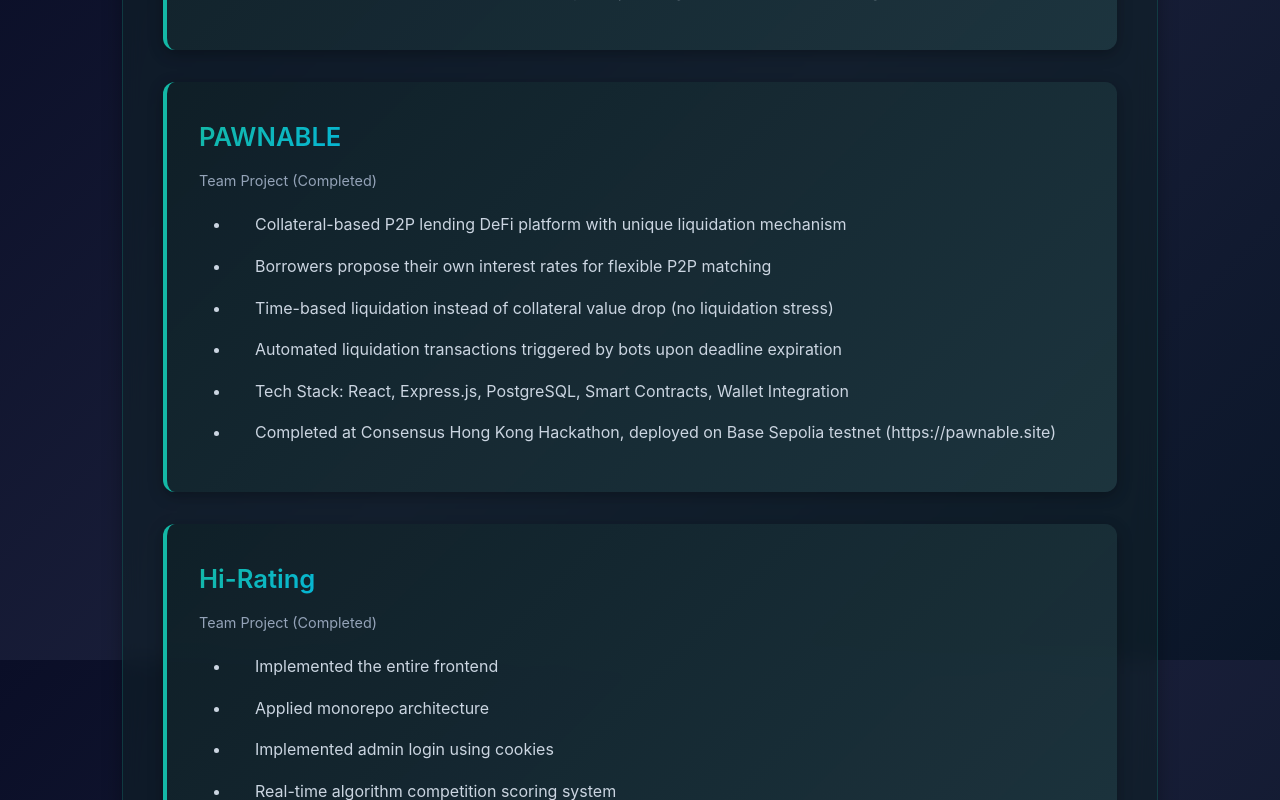
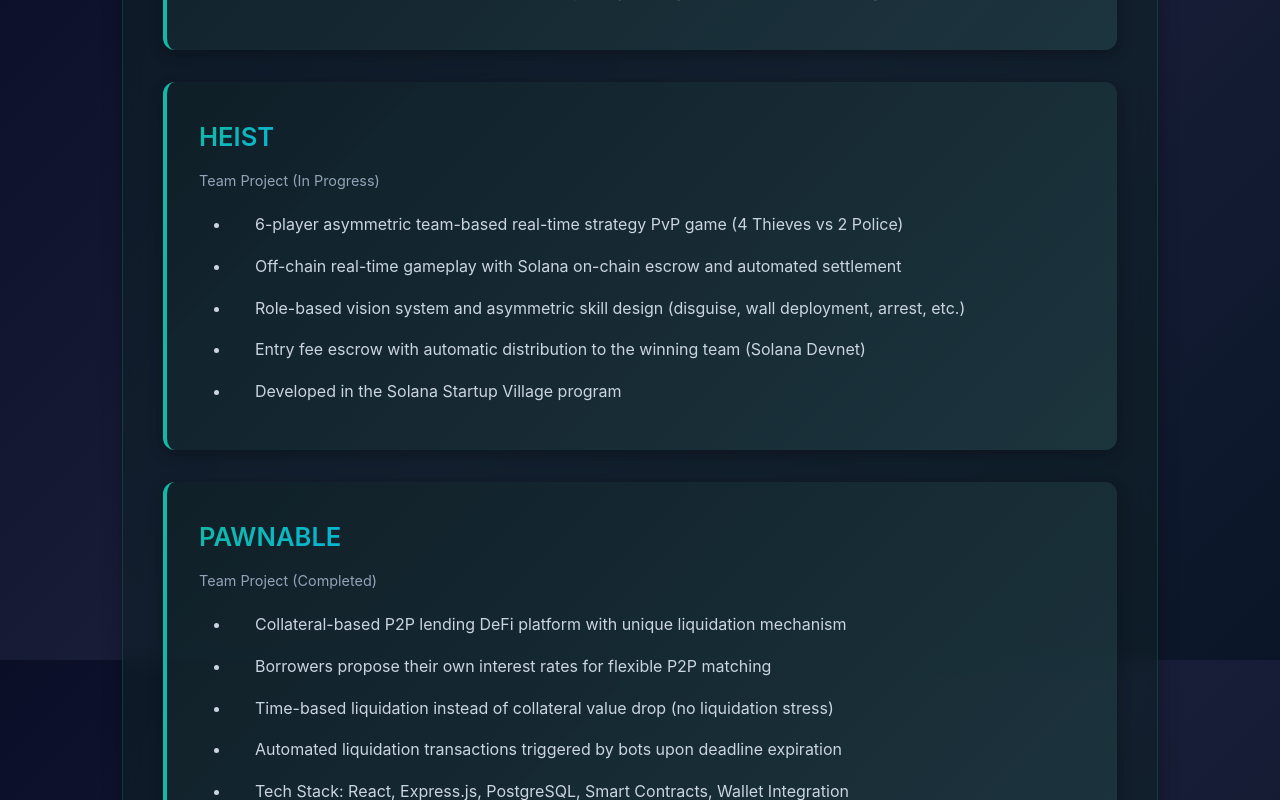
Before and after one commit to ghwo336/Portfolio, a React (Vite) app: page / in a window 1280 px wide. Shown: the part 1740-2540 px from the top of the page. Built offline with nearby package versions, Linux system fonts and the light colour scheme.

Commit message:
feat: Heist 프로젝트 추가

```diff
--- a/src/components/Projects.tsx
+++ b/src/components/Projects.tsx
@@ -18,6 +18,18 @@
         t('projects.chef.desc4'),
         t('projects.chef.desc5'),
         t('projects.chef.desc6'),
+      ],
+    },
+    {
+      name: t('projects.heist.name'),
+      link: 'https://yt4307.mooo.com',
+      type: t('projects.heist.type'),
+      description: [
+        t('projects.heist.desc1'),
+        t('projects.heist.desc2'),
+        t('projects.heist.desc3'),
+        t('projects.heist.desc4'),
+        t('projects.heist.desc5'),
       ],
     },
     {
--- a/src/contexts/LanguageContext.tsx
+++ b/src/contexts/LanguageContext.tsx
@@ -59,6 +59,7 @@
       'about.animal': '제가 좋아하는 동물은 펠리컨입니다 🐥',
       'about.motto':
         '저는 먼저 시도하고 나중에 최적화하는 타입입니다. (빠르게 실패하고, 더 빠르게 배웁니다.)',
+      'about.github': 'GitHub 프로필 보기',
 
       // Tech Stack
       'tech.title': '🛠️ 기술 스택',
@@ -79,6 +80,19 @@
         '하이브리드 아키텍처: 중앙화된 셰프 검증, 탈중앙화된 토큰 및 자금 관리',
       'projects.chef.desc6':
         '기술 스택: 스마트 컨트랙트 (ERC-20), Express.js, PostgreSQL, React, 지갑 연동',
+
+      'projects.heist.name': 'HEIST',
+      'projects.heist.type': '팀 프로젝트 (진행 중)',
+      'projects.heist.desc1':
+        '6인 비대칭 팀 기반 실시간 전략 PvP 게임 (도둑 4명 vs 경찰 2명)',
+      'projects.heist.desc2':
+        '오프체인 실시간 게임플레이, Solana 온체인 escrow 및 자동 정산',
+      'projects.heist.desc3':
+        '역할 기반 시야 시스템과 비대칭 스킬 설계 (변장, 벽 설치, 체포 등)',
+      'projects.heist.desc4':
+        '참가비 escrow 및 승리 팀에게 자동 분배 (Solana Devnet)',
+      'projects.heist.desc5':
+        '솔라나 스타트업 빌리지 프로그램에서 진행',
 
       'projects.pawnable.name': 'PAWNABLE',
       'projects.pawnable.type': '팀 프로젝트 (완료)',
@@ -159,6 +173,7 @@
       'about.animal': 'My favorite animal is the pelican 🐥',
       'about.motto':
         "I'm the type who tries first and optimizes later. (Fail fast, learn faster.)",
+      'about.github': 'View GitHub Profile',
 
       // Tech Stack
       'tech.title': '🛠️ Tech Stacks',
@@ -179,6 +194,19 @@
         'Hybrid architecture: centralized chef verification, decentralized token & fund management',
       'projects.chef.desc6':
         'Tech Stack: Smart Contracts (ERC-20), Express.js, PostgreSQL, React, Wallet Integration',
+
+      'projects.heist.name': 'HEIST',
+      'projects.heist.type': 'Team Project (In Progress)',
+      'projects.heist.desc1':
+        '6-player asymmetric team-based real-time strategy PvP game (4 Thieves vs 2 Police)',
+      'projects.heist.desc2':
+        'Off-chain real-time gameplay with Solana on-chain escrow and automated settlement',
+      'projects.heist.desc3':
+        'Role-based vision system and asymmetric skill design (disguise, wall deployment, arrest, etc.)',
+      'projects.heist.desc4':
+        'Entry fee escrow with automatic distribution to the winning team (Solana Devnet)',
+      'projects.heist.desc5':
+        'Developed in the Solana Startup Village program',
 
       'projects.pawnable.name': 'PAWNABLE',
       'projects.pawnable.type': 'Team Project (Completed)',
```
